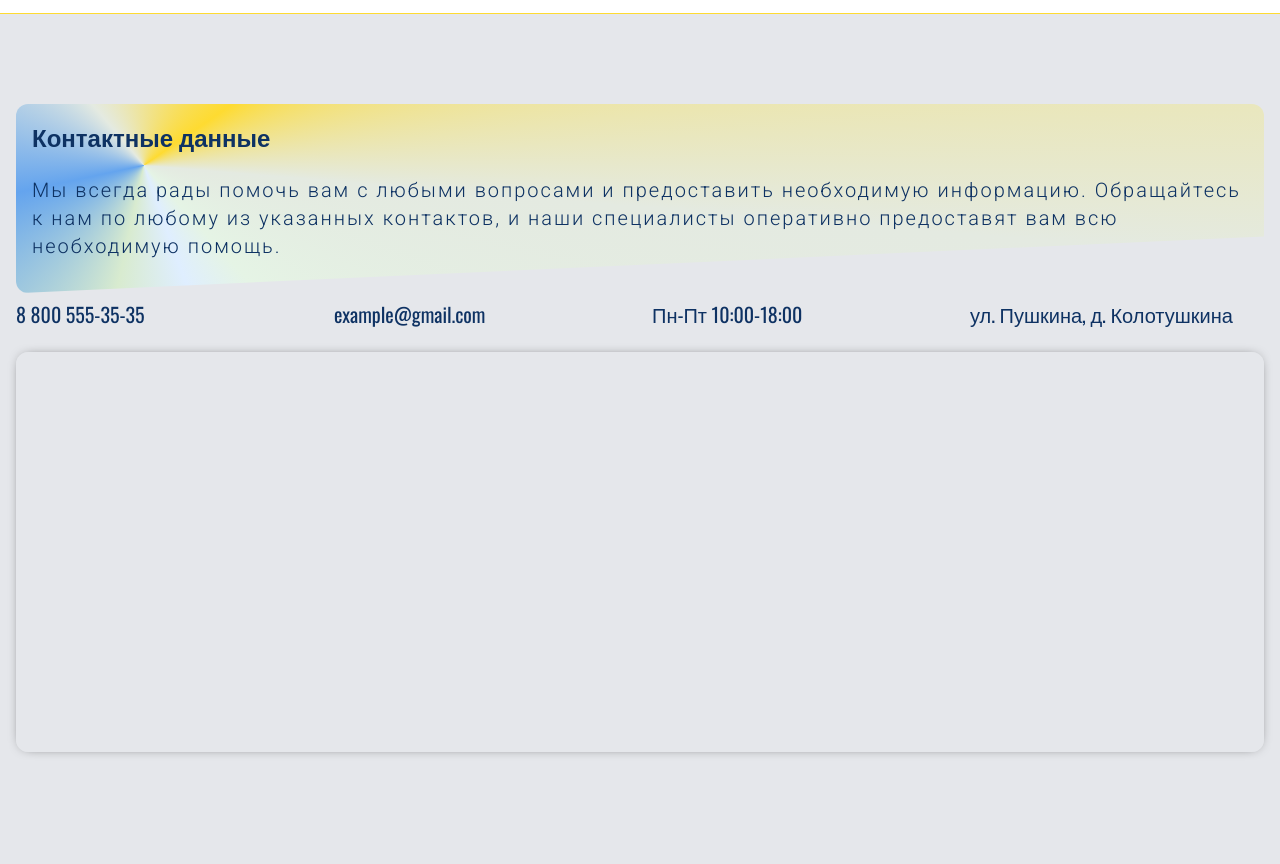
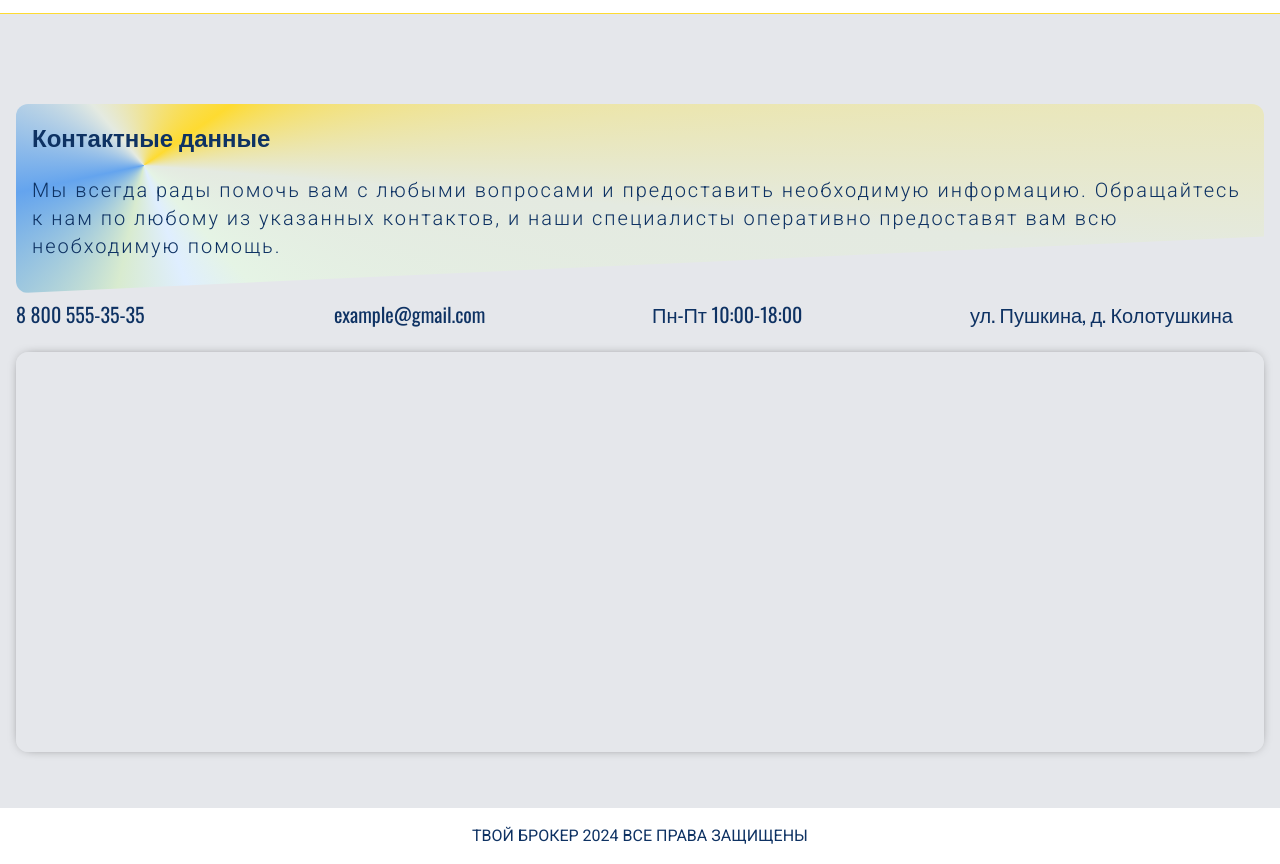
Before and after one commit to fire8327/TvoyBroker, a plain HTML site: page Pages/contacts.html in a window 1280 px wide. Shown: the part 48-912 px from the top of the page. Before the commit the page ends 856 px from the top, so only its background shows below. Drawn offline with nearby package versions, Linux system fonts and the light colour scheme; no server answers.

Commit message:
add footer

```diff
--- a/Pages/contacts.html
+++ b/Pages/contacts.html
@@ -42,6 +42,10 @@
         </div>
     </main>
 
+    <footer class="w-full p-4 flex items-center justify-center bg-white text-base">
+        <p>ТВОЙ БРОКЕР 2024 ВСЕ ПРАВА ЗАЩИЩЕНЫ</p>
+    </footer>
+
     <script src="https://code.jquery.com/jquery-3.7.1.min.js" integrity="sha256-/JqT3SQfawRcv/BIHPThkBvs0OEvtFFmqPF/lYI/Cxo=" crossorigin="anonymous"></script>
     <script src="../Assets/JS/main.js"></script>
 </body>
```
Also changed, not shown: Pages/news.html (+4 -0 lines), Pages/rates.html (+4 -0 lines), Pages/video.html (+4 -0 lines), index.html (+4 -0 lines).
